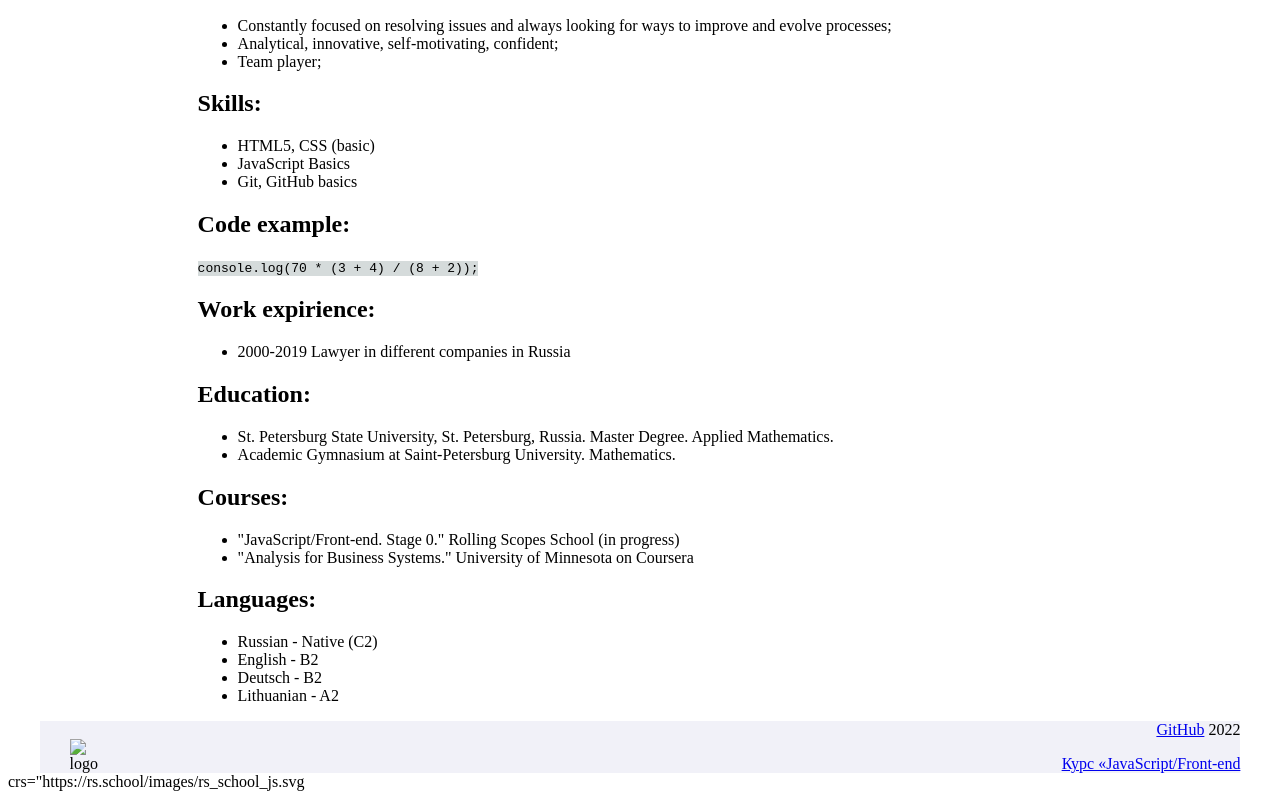
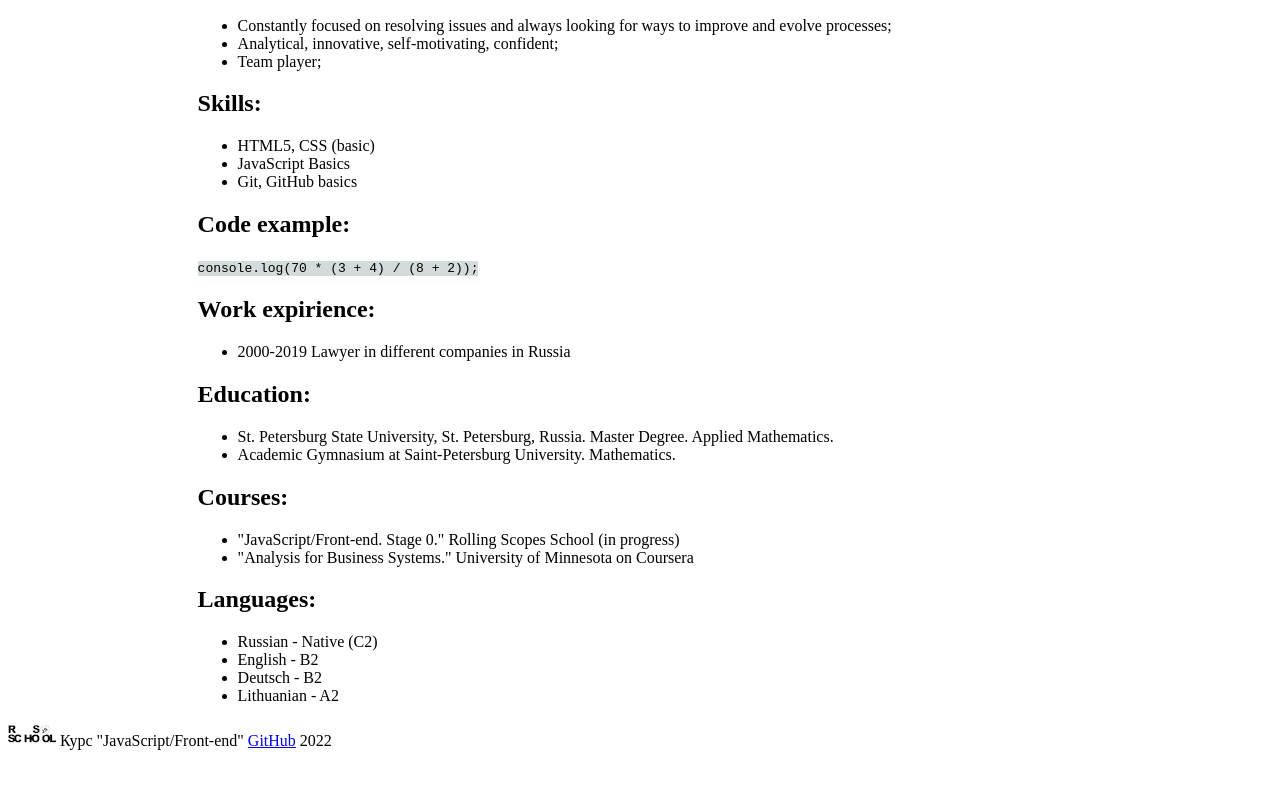
Before and after one commit to valentina74/rsschool-cv, a plain HTML site: page index.html in a window 1280 px wide. Shown: the part 581-1380 px from the top of the page. After the commit the page ends 1339 px from the top, so only its background shows below. Drawn offline with Linux system fonts and the light colour scheme.

Commit message:
feat: change file index

```diff
--- a/index.html
+++ b/index.html
@@ -12,14 +12,8 @@
 
   <h1>Valentina Vasileva</h1>
   <header>Junior Front-end Developer</header>
+</div>
 
-<section></section>
-
-
-
-
-
-</div>
 <div class="main">
 <h2>Contact info:</h2>
 <ul>
@@ -71,14 +65,13 @@
   <li>Deutsch - B2</li>
   <li>Lithuanian - A2</li>
 </ul>
+
+</div class="footer">
+<img src="logo.png" alt="logo"
+    <a href="https://rs.school/js/">      Курс "JavaScript/Front-end"      </a>
+
+    <a href="https://github.com/valentina74">GitHub</a>
+    2022
 </div>
-  <div class="footer">
-      <a href="https://github.com/valentina74">GitHub</a>
-      2022
-      <div class="logo"><img crs="./rs_school_js.svg" alt="logo"></div>
-      <a href="https://rs.school/js/">Курс «JavaScript/Front-end</a>
-  </div>
 </body>
 </html>
-
-crs="https://rs.school/images/rs_school_js.svg
```
